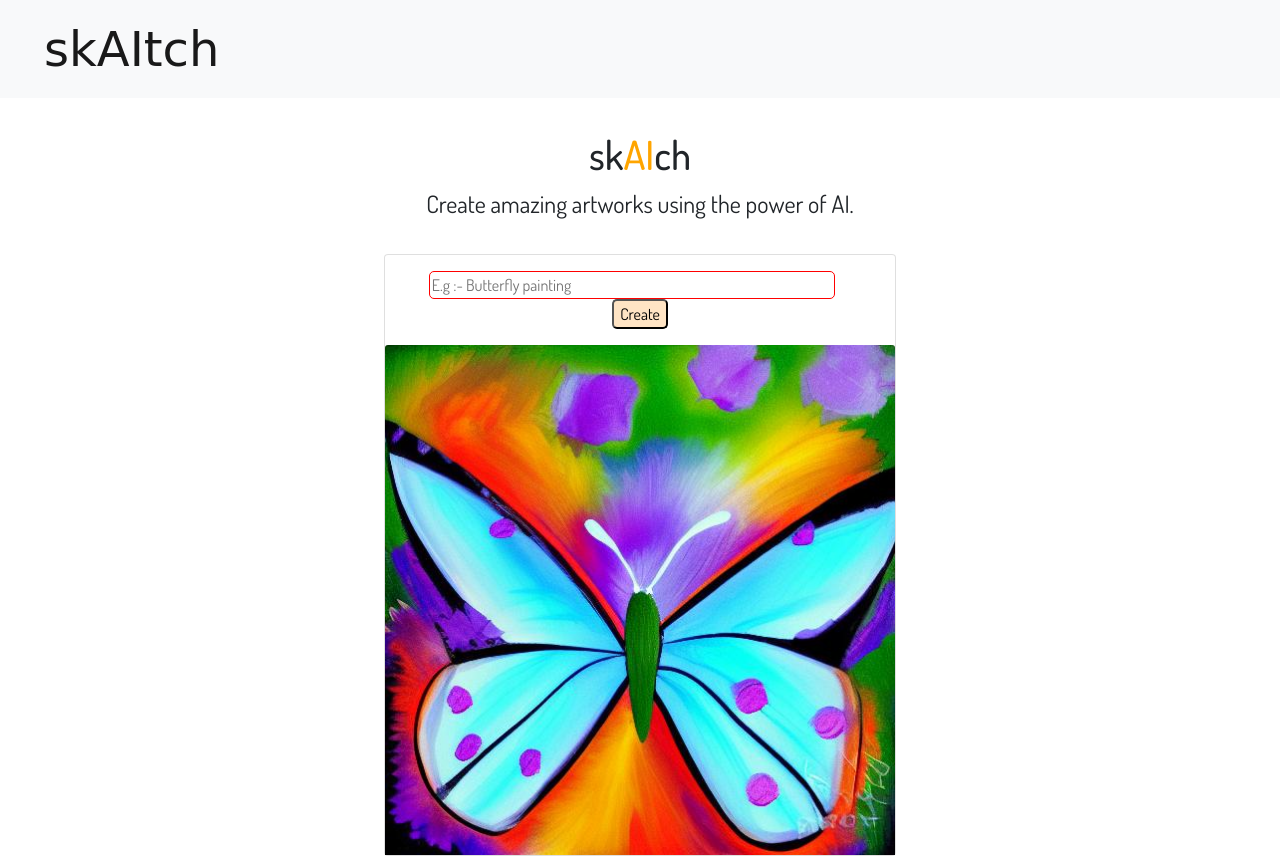
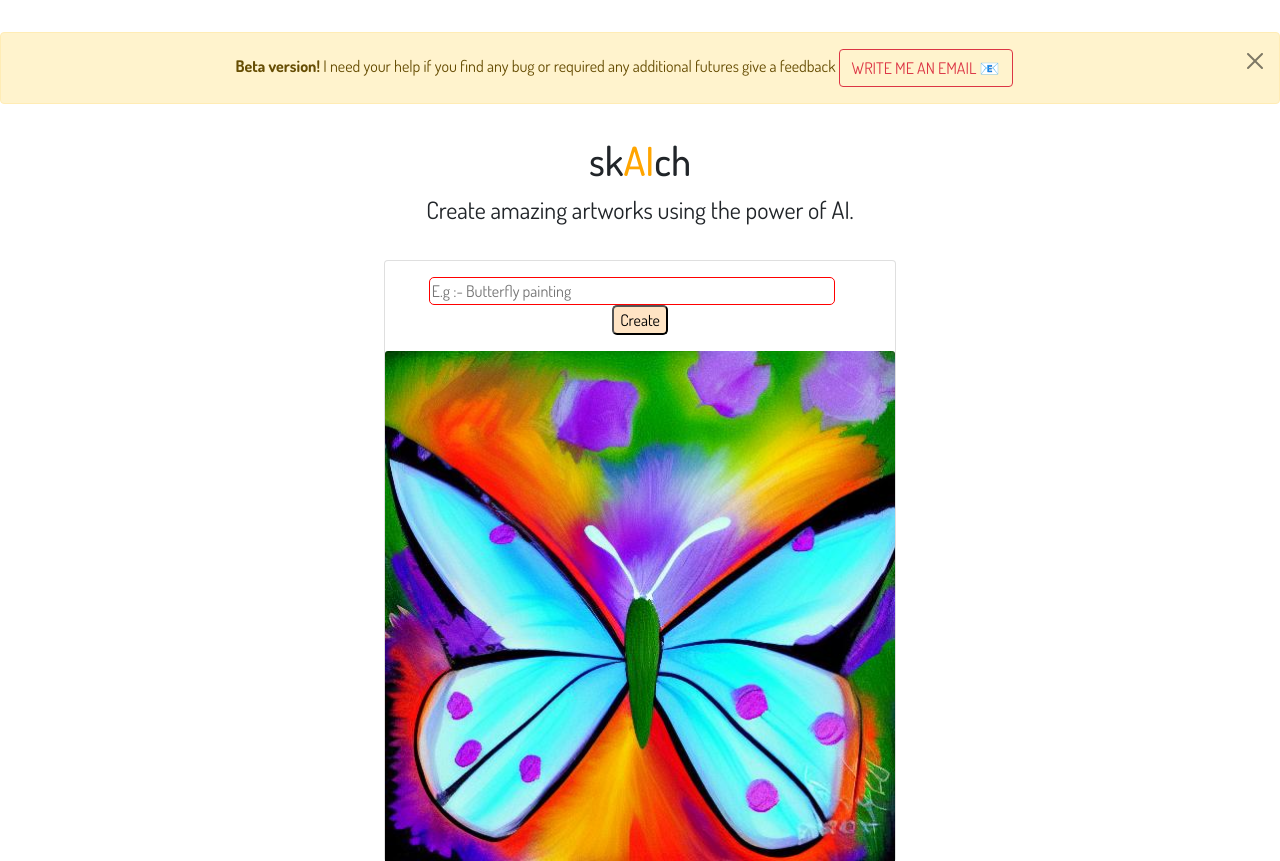
Before and after one commit to chandusurisetty/skAIch, a Flask app: page / in a window 1280 px wide. Shown: the top 861 px of the page. Run offline with Flask 2, Linux system fonts and the light colour scheme; some libraries are stand-ins or nearby versions; some web fonts are replaced.

Commit message:
added UI and beta worning

```diff
--- a/templates/index.html
+++ b/templates/index.html
@@ -12,14 +12,14 @@
 </head>
 
 <body>
-    <nav class="navbar navbar-expand-lg navbar-light bg-light">
-        <div class="container-fluid">
-            <a class="navbar-brand logo" href="#">skAItch</a>
 
-
+    <div class="homebar">
+        <div class="alert alert-warning alert-dismissible fade show" role="alert">
+            <strong>Beta version!</strong> I need your help if you find any bug or required any additional futures give
+            a feedback <a class="btn btn-outline-danger" href="mailto: chandusurisetty11@gmail.com">WRITE ME AN EMAIL
+                📧</a>
+            <button type="button" class="btn-close" data-bs-dismiss="alert" aria-label="Close"></button>
         </div>
-    </nav>
-    <div class="homebar">
         <div class="homebar">
 
             <h1 class="headertext">sk<span>AI</span>ch</h1>
```
